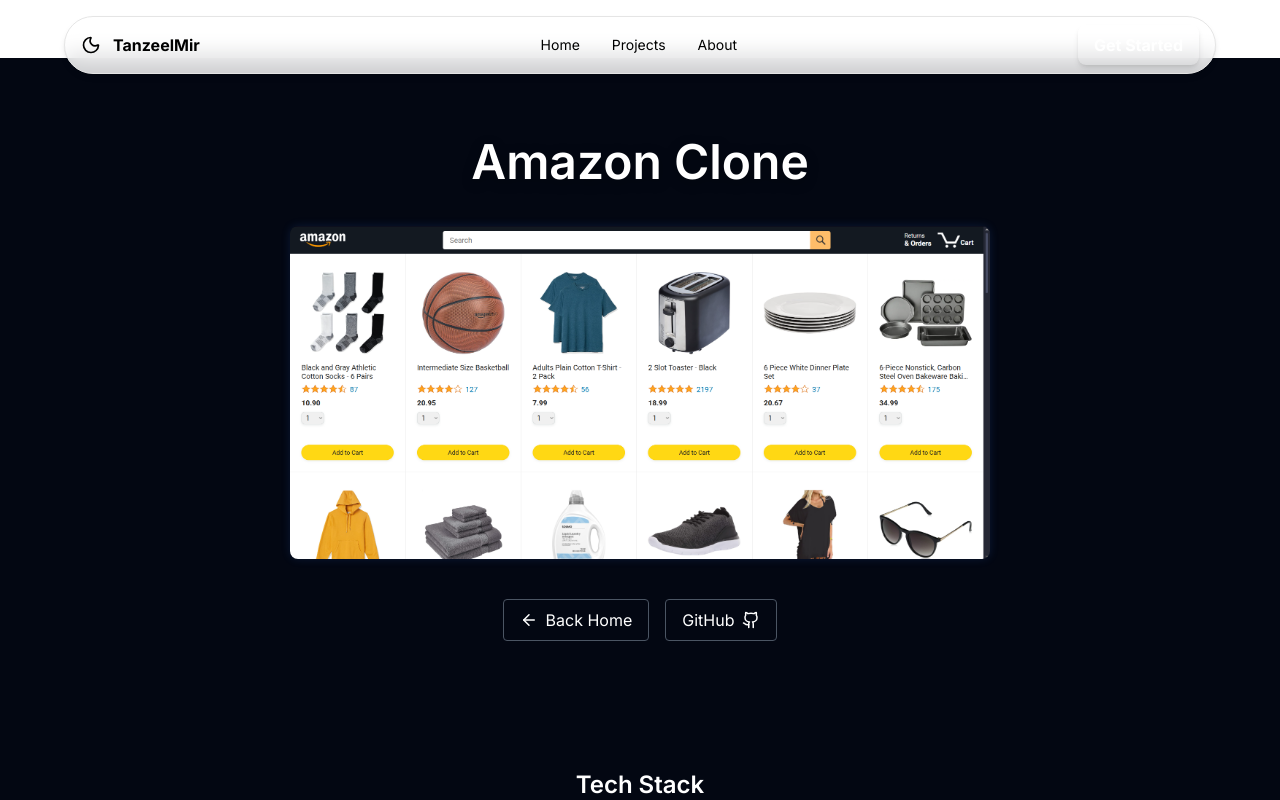
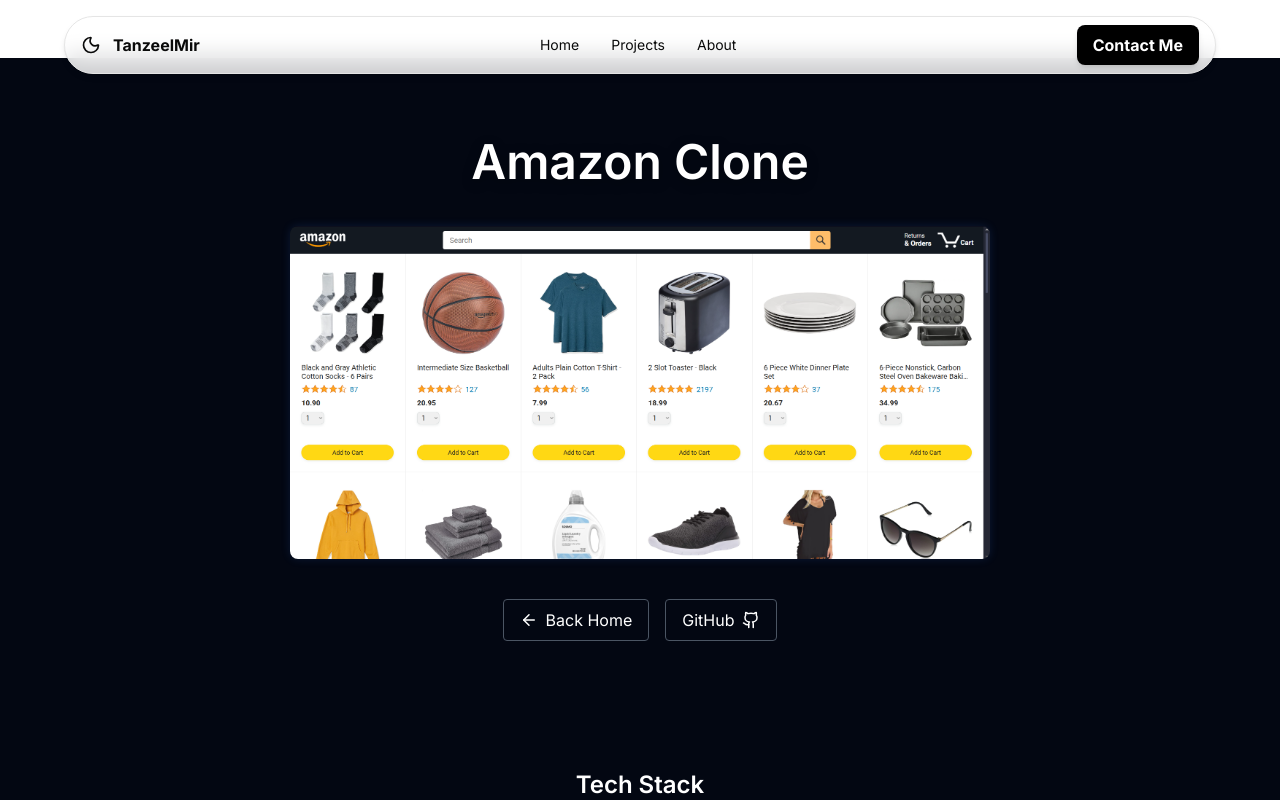
Before and after one commit to AryanMir15/Portfolio-site, a React (Vite) app: page /projects/amazon-clone in a window 1280 px wide. Shown: the top 800 px of the page. Built offline with nearby package versions, Linux system fonts and the light colour scheme; a web font is replaced by a local one.

Commit message:
Fixed the navbar a bit

```diff
--- a/src/HomePage.jsx
+++ b/src/HomePage.jsx
@@ -14,9 +14,10 @@
     <>
       <NavbarCom />
       <Hero />
+      <Projects />
       <About />
       <Skills />
-      <Projects />
+
       <Faq />
       <Contact />
       <Footer />
--- a/src/pages/HomePage/Sections/About.jsx
+++ b/src/pages/HomePage/Sections/About.jsx
@@ -6,7 +6,7 @@
   return (
     <section
       id="about"
-      className="bg-gradient-to-r flex flex-col md:flex-row md:items-center justify-evenly from-gray-50 to-white text-gray-900 py-24 overflow-hidden"
+      className="bg-gradient-to-r flex flex-col md:flex-row md:items-center justify-evenly from-emerald-200 to-white text-gray-900 py-24 overflow-hidden"
     >
       <div className="flex items-center justify-evenly  mx-auto px-6 flex-col md:flex-row">
         {/*   LEFT CARD */}
--- a/src/pages/HomePage/Sections/Navbar.jsx
+++ b/src/pages/HomePage/Sections/Navbar.jsx
@@ -13,11 +13,11 @@
   const [openNav, setOpenNav] = useState(false);
 
   useEffect(() => {
-    window.addEventListener(
-      "resize",
-      () => window.innerWidth >= 960 && setOpenNav(false)
-    );
-    return () => window.removeEventListener("resize", () => {});
+    const handleResize = () => {
+      if (window.innerWidth >= 960) setOpenNav(false);
+    };
+    window.addEventListener("resize", handleResize);
+    return () => window.removeEventListener("resize", handleResize);
   }, []);
 
   const toggleTheme = () => {
@@ -36,7 +36,7 @@
         >
           <a
             href={`#${item.toLowerCase()}`}
-            className="flex items-center text-black dark:text-white hover:underline"
+            className="flex items-center text-foreground hover:underline"
           >
             {item}
           </a>
@@ -46,20 +46,20 @@
   );
 
   return (
-    <Navbar className="sticky top-4 left-4 right-4 z-50 max-w-6xl mx-auto rounded-full backdrop-blur-md bg-white/80 dark:bg-black/30 px-4 py-2 shadow-md">
-      <div className="flex items-center justify-between text-blue-gray-900">
+    <Navbar className="sticky top-4 left-4 right-4 z-50 max-w-6xl mx-auto rounded-full backdrop-blur-md bg-background/80 dark:bg-background/30 px-4 py-2 shadow-md">
+      <div className="flex items-center justify-between text-foreground">
         {/* Left: Theme toggle + Logo */}
         <div className="flex items-center gap-3">
           <button
             onClick={toggleTheme}
-            className="btn btn-ghost btn-circle text-black dark:text-white"
+            className="btn btn-ghost btn-circle text-foreground"
           >
             <Moon className="h-5 w-5" />
           </button>
           <Typography
             as="a"
             href="#"
-            className="cursor-pointer font-bold text-sm lg:text-base text-black dark:text-white"
+            className="cursor-pointer font-bold text-sm lg:text-base text-foreground"
           >
             TanzeelMir
           </Typography>
@@ -68,18 +68,18 @@
         {/* Center nav (desktop only) */}
         <div className="hidden lg:block">{navList}</div>
 
-        {/* Right side: CTA + Mobile toggle */}
+        {/* Right side: Contact CTA + Mobile toggle */}
         <div className="flex items-center gap-2">
           <Button
-            variant="gradient"
             size="sm"
-            className="hidden lg:inline-block"
+            className="hidden lg:inline-block bg-black text-white dark:bg-white dark:text-black transition-colors"
           >
-            <span>Get Started</span>
+            <span>Contact Me</span>
           </Button>
+
           <IconButton
             variant="text"
-            className="lg:hidden text-black dark:text-white"
+            className="lg:hidden text-foreground"
             onClick={() => setOpenNav(!openNav)}
           >
             {openNav ? (
@@ -93,8 +93,12 @@
 
       <Collapse open={openNav}>
         <div className="mt-2">{navList}</div>
-        <Button fullWidth variant="gradient" size="sm" className="mt-2">
-          <span>Get Started</span>
+        <Button
+          fullWidth
+          size="sm"
+          className="mt-2 bg-black text-white dark:bg-white dark:text-black transition-colors"
+        >
+          <span>Contact Me</span>
         </Button>
       </Collapse>
     </Navbar>
```
